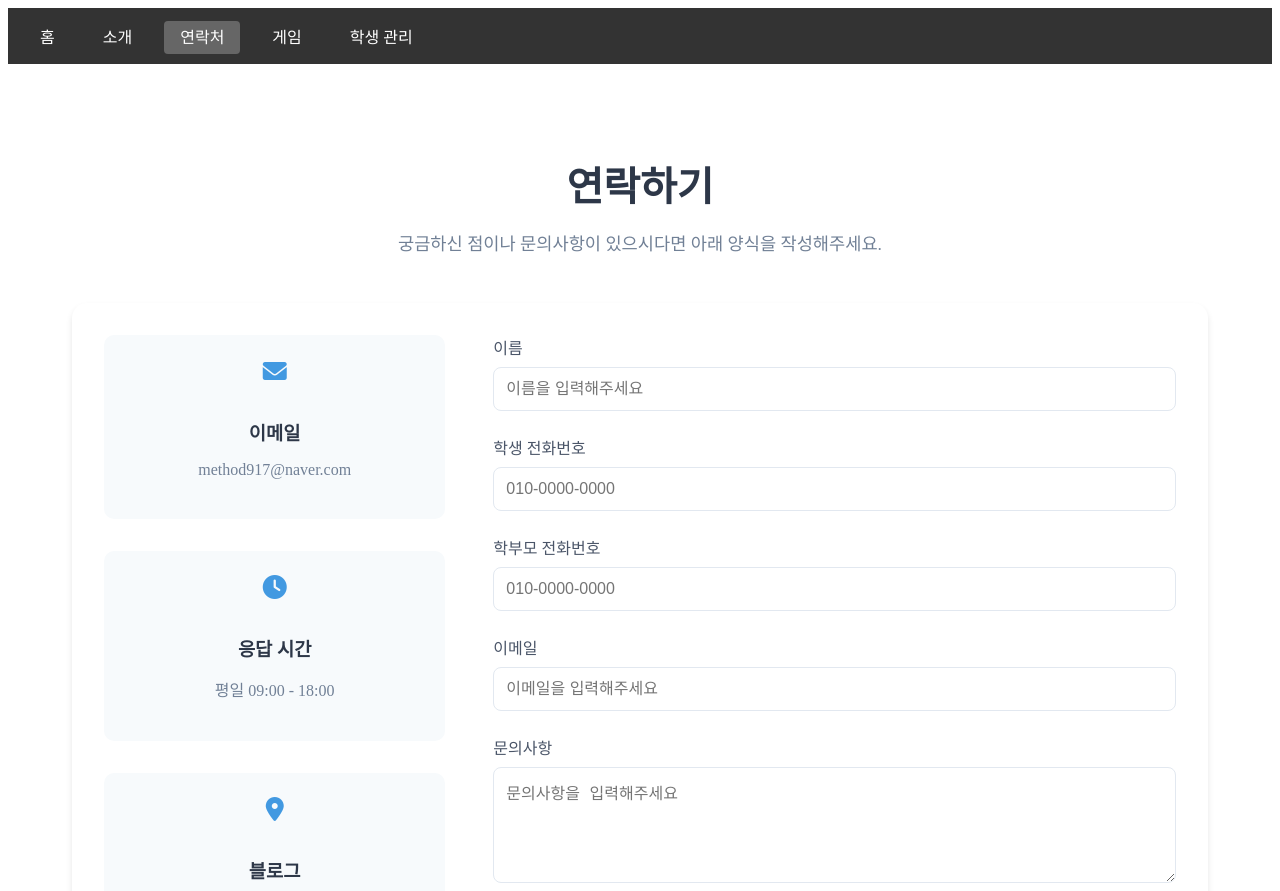
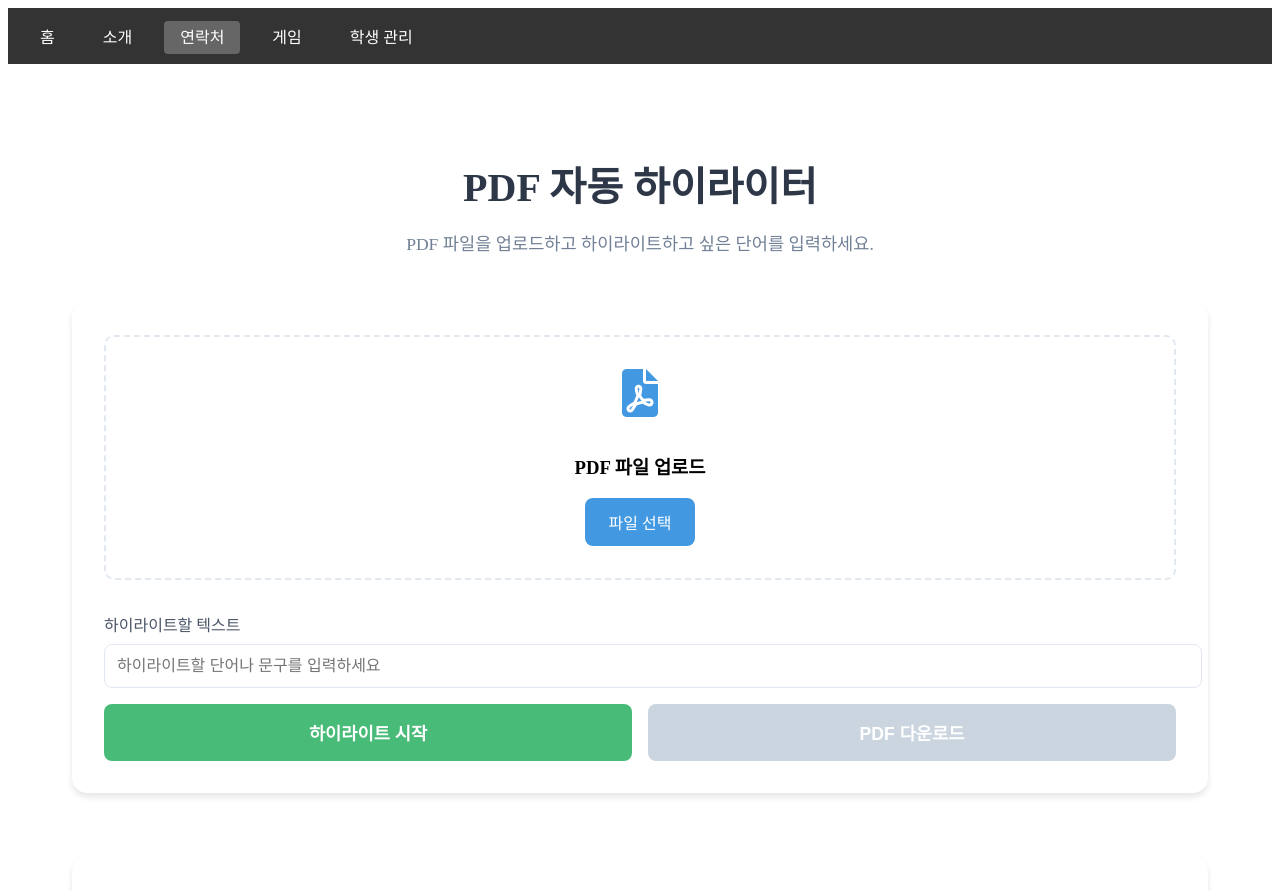
Before and after one commit to dododong76/new, a SvelteKit app: page /contact in a window 1280 px wide. Shown: the top 891 px of the page. Built offline with nearby package versions, Linux system fonts and the light colour scheme.

Commit message:
feat: PDF 하이라이트 및 다운로드 기능 구현

```diff
--- a/package.json
+++ b/package.json
@@ -48,6 +48,8 @@
 	"dependencies": {
 		"@types/better-sqlite3": "^7.6.13",
 		"better-sqlite3": "^11.9.1",
-		"firebase": "^11.6.1"
+		"firebase": "^11.6.1",
+		"pdf-lib": "^1.17.1",
+		"pdfjs-dist": "^5.1.91"
 	}
 }
--- a/src/routes/contact/+page.svelte
+++ b/src/routes/contact/+page.svelte
@@ -1,159 +1,541 @@
 <script>
-  let formData = {
-    name: '',
-    studentPhone: '',
-    parentPhone: '',
-    email: '',
-    message: ''
+  import { onMount } from 'svelte';
+  import * as pdfjsLib from 'pdfjs-dist';
+  import { PDFDocument } from 'pdf-lib';
+
+  let pdfFile = null;
+  let highlightText = '';
+  let fileName = '';
+  let errorMessage = '';
+  let pdfContent = '';
+  let pdfUrl = '';
+  let loading = false;
+  let canvas;
+  let canvasContainer;
+  let currentPage = 1;
+  let numPages = 0;
+  let scale = 1.5;
+  let pdfDoc = null;
+
+  onMount(() => {
+    pdfjsLib.GlobalWorkerOptions.workerSrc = `https://cdnjs.cloudflare.com/ajax/libs/pdf.js/${pdfjsLib.version}/pdf.worker.min.js`;
+  });
+
+  async function handleFileUpload(event) {
+    const file = event.target.files[0];
+    if (file) {
+      if (file.type === 'application/pdf') {
+        pdfFile = file;
+        fileName = file.name;
+        errorMessage = '';
+        await loadPdfContent();
+      } else {
+        pdfFile = null;
+        fileName = '';
+        errorMessage = 'PDF 파일만 업로드 가능합니다.';
+      }
+    }
+  }
+
+  async function loadPdfContent() {
+    try {
+      loading = true;
+      errorMessage = '';
+
+      const arrayBuffer = await pdfFile.arrayBuffer();
+      const loadingTask = pdfjsLib.getDocument({ data: arrayBuffer });
+      pdfDoc = await loadingTask.promise;
+      numPages = pdfDoc.numPages;
+
+      // 텍스트 추출
+      let fullText = '';
+      for (let i = 1; i <= numPages; i++) {
+        const page = await pdfDoc.getPage(i);
+        const textContent = await page.getTextContent();
+        const pageText = textContent.items.map(item => item.str).join(' ');
+        fullText += pageText + '\n';
+      }
+      pdfContent = fullText;
+
+      // 첫 페이지 렌더링
+      await renderPage(1);
+
+    } catch (error) {
+      errorMessage = '파일을 처리하는 중 오류가 발생했습니다: ' + error.message;
+      console.error('PDF 처리 오류:', error);
+    } finally {
+      loading = false;
+    }
+  }
+
+  async function renderPage(pageNum) {
+    try {
+      const page = await pdfDoc.getPage(pageNum);
+      const viewport = page.getViewport({ scale });
+
+      if (!canvas) return;
+
+      canvas.width = viewport.width;
+      canvas.height = viewport.height;
+
+      const context = canvas.getContext('2d');
+      const renderContext = {
+        canvasContext: context,
+        viewport: viewport
       };
 
-  function handleSubmit() {
-    // 폼 제출 로직
-    alert('메시지가 전송되었습니다!');
-    formData = {
-      name: '',
-      studentPhone: '',
-      parentPhone: '',
-      email: '',
-      message: ''
-    };
+      await page.render(renderContext).promise;
+
+      // 하이라이트된 텍스트가 있다면 그리기
+      if (highlightText) {
+        const textContent = await page.getTextContent();
+        const textItems = textContent.items;
+
+        context.fillStyle = 'rgba(255, 255, 0, 0.3)';
+
+        for (const item of textItems) {
+          const itemText = item.str.toLowerCase();
+          if (itemText.includes(highlightText.toLowerCase())) {
+            const transform = viewport.transform;
+            const [x, y] = applyTransform(item.transform, transform);
+
+            context.fillRect(
+              x,
+              y - item.height,
+              item.width * viewport.scale,
+              item.height * viewport.scale
+            );
+          }
+        }
+      }
+
+      currentPage = pageNum;
+    } catch (error) {
+      console.error('페이지 렌더링 오류:', error);
+    }
+  }
+
+  function applyTransform(itemTransform, viewportTransform) {
+    const x = itemTransform[4];
+    const y = itemTransform[5];
+    return [
+      x * viewportTransform[0] + viewportTransform[4],
+      y * viewportTransform[3] + viewportTransform[5]
+    ];
+  }
+
+  async function handleHighlight() {
+    if (!pdfFile) {
+      errorMessage = 'PDF 파일을 먼저 업로드해주세요.';
+      return;
+    }
+
+    if (!highlightText.trim()) {
+      errorMessage = '하이라이트할 텍스트를 입력해주세요.';
+      return;
+    }
+
+    try {
+      loading = true;
+      errorMessage = '';
+
+      // 현재 페이지 다시 렌더링 (하이라이트 포함)
+      await renderPage(currentPage);
+
+      // 검색된 텍스트 개수 계산
+      const searchText = highlightText.toLowerCase();
+      const textPositions = [];
+      let pos = pdfContent.toLowerCase().indexOf(searchText);
+
+      while (pos !== -1) {
+        textPositions.push(pos);
+        pos = pdfContent.toLowerCase().indexOf(searchText, pos + 1);
+      }
+
+      if (textPositions.length === 0) {
+        errorMessage = '검색된 텍스트가 없습니다.';
+        return;
+      }
+
+      errorMessage = `"${highlightText}"가 총 ${textPositions.length}개 발견되었습니다.`;
+
+    } catch (error) {
+      errorMessage = '하이라이트 처리 중 오류가 발생했습니다: ' + error.message;
+      console.error('하이라이트 오류:', error);
+    } finally {
+      loading = false;
+    }
+  }
+
+  async function handlePrevPage() {
+    if (currentPage > 1) {
+      await renderPage(currentPage - 1);
+    }
+  }
+
+  async function handleNextPage() {
+    if (currentPage < numPages) {
+      await renderPage(currentPage + 1);
+    }
+  }
+
+  async function handleDownload() {
+    try {
+      loading = true;
+      errorMessage = '';
+
+      // 캔버스 내용을 이미지로 변환
+      const imageData = canvas.toDataURL('image/png');
+
+      // 새 PDF 문서 생성
+      const pdfDoc = await PDFDocument.create();
+      const page = pdfDoc.addPage([canvas.width, canvas.height]);
+
+      // 이미지를 PDF에 삽입
+      const image = await pdfDoc.embedPng(imageData);
+      page.drawImage(image, {
+        x: 0,
+        y: 0,
+        width: canvas.width,
+        height: canvas.height,
+      });
+
+      // PDF 파일 저장
+      const pdfBytes = await pdfDoc.save();
+      const blob = new Blob([pdfBytes], { type: 'application/pdf' });
+      const url = URL.createObjectURL(blob);
+
+      // 다운로드 링크 생성 및 클릭
+      const link = document.createElement('a');
+      link.href = url;
+      link.download = `highlighted_${fileName}`;
+      document.body.appendChild(link);
+      link.click();
+      document.body.removeChild(link);
+
+      errorMessage = '하이라이트된 PDF가 다운로드되었습니다.';
+    } catch (error) {
+      errorMessage = 'PDF 다운로드 중 오류가 발생했습니다: ' + error.message;
+      console.error('다운로드 오류:', error);
+    } finally {
+      loading = false;
+    }
   }
 </script>
 
-<div class="contact-container">
-  <div class="contact-header">
-    <h1>연락하기</h1>
-    <p>궁금하신 점이나 문의사항이 있으시다면 아래 양식을 작성해주세요.</p>
+<div class="container">
+  <div class="header">
+    <h1>PDF 자동 하이라이터</h1>
+    <p>PDF 파일을 업로드하고 하이라이트하고 싶은 단어를 입력하세요.</p>
   </div>
 
-  <div class="contact-content">
-    <div class="contact-info">
-      <div class="info-card">
-        <i class="fas fa-envelope"></i>
-        <h3>이메일</h3>
-        <p>method917@naver.com</p>
+  <div class="content">
+    <div class="upload-section">
+      <div class="file-upload">
+        <i class="fas fa-file-pdf"></i>
+        <h3>PDF 파일 업로드</h3>
+        <label for="pdf-upload" class="upload-btn">
+          파일 선택
+        </label>
+        <input
+          type="file"
+          accept=".pdf"
+          on:change={handleFileUpload}
+          id="pdf-upload"
+          class="file-input"
+        />
+        {#if fileName}
+          <p class="file-name">{fileName}</p>
+        {/if}
       </div>
-      <div class="info-card">
-        <i class="fas fa-clock"></i>
-        <h3>응답 시간</h3>
-        <p>평일 09:00 - 18:00</p>
+
+      <div class="highlight-section">
+        <div class="input-group">
+          <label for="highlight-text">하이라이트할 텍스트</label>
+          <input
+            type="text"
+            id="highlight-text"
+            bind:value={highlightText}
+            placeholder="하이라이트할 단어나 문구를 입력하세요"
+            class="highlight-input"
+          />
         </div>
-      <div class="info-card">
-        <i class="fas fa-map-marker-alt"></i>
-        <h3>블로그</h3>
-        <a href="https://blog.naver.com/method917" target="_blank">https://blog.naver.com/method917</a>
+
+        <div class="button-group">
+          <button
+            class="highlight-btn"
+            on:click={handleHighlight}
+            disabled={loading}
+          >
+            {loading ? '처리중...' : '하이라이트 시작'}
+          </button>
+
+          <button
+            class="download-btn"
+            on:click={handleDownload}
+            disabled={loading || !pdfDoc}
+          >
+            PDF 다운로드
+          </button>
         </div>
       </div>
 
-    <form class="contact-form" on:submit|preventDefault={handleSubmit}>
-      <div class="form-group">
-        <label for="name">이름</label>
-        <input
-          type="text"
-          id="name"
-          bind:value={formData.name}
-          required
-          placeholder="이름을 입력해주세요"
-        />
+      {#if errorMessage}
+        <div class="error-message">
+          <i class="fas fa-exclamation-circle"></i>
+          {errorMessage}
+        </div>
+      {/if}
     </div>
 
-      <div class="form-group">
-        <label for="studentPhone">학생 전화번호</label>
-        <input
-          type="tel"
-          id="studentPhone"
-          bind:value={formData.studentPhone}
-          required
-          placeholder="010-0000-0000"
-          pattern="[0-9]{3}-[0-9]{4}-[0-9]{4}"
-        />
+    <div class="pdf-viewer">
+      <div class="canvas-container" bind:this={canvasContainer}>
+        <canvas bind:this={canvas}></canvas>
       </div>
 
-      <div class="form-group">
-        <label for="parentPhone">학부모 전화번호</label>
-        <input
-          type="tel"
-          id="parentPhone"
-          bind:value={formData.parentPhone}
-          required
-          placeholder="010-0000-0000"
-          pattern="[0-9]{3}-[0-9]{4}-[0-9]{4}"
-        />
+      {#if pdfDoc}
+        <div class="page-controls">
+          <button
+            on:click={handlePrevPage}
+            disabled={currentPage === 1}
+          >
+            이전 페이지
+          </button>
+          <span>{currentPage} / {numPages}</span>
+          <button
+            on:click={handleNextPage}
+            disabled={currentPage === numPages}
+          >
+            다음 페이지
+          </button>
+        </div>
+      {/if}
     </div>
 
-      <div class="form-group">
-        <label for="email">이메일</label>
-        <input
-          type="email"
-          id="email"
-          bind:value={formData.email}
-          required
-          placeholder="이메일을 입력해주세요"
-        />
+    <div class="info-section">
+      <div class="info-card">
+        <i class="fas fa-info-circle"></i>
+        <h3>사용 방법</h3>
+        <ol>
+          <li>PDF 파일을 업로드합니다.</li>
+          <li>하이라이트하고 싶은 텍스트를 입력합니다.</li>
+          <li>'하이라이트 시작' 버튼을 클릭합니다.</li>
+          <li>'PDF 다운로드' 버튼을 클릭하여 하이라이트된 PDF를 저장합니다.</li>
+        </ol>
       </div>
 
-      <div class="form-group">
-        <label for="message">문의사항</label>
-        <textarea
-          id="message"
-          bind:value={formData.message}
-          rows="5"
-          required
-          placeholder="문의사항을 입력해주세요"
-        ></textarea>
+      <div class="info-card">
+        <i class="fas fa-envelope"></i>
+        <h3>문의하기</h3>
+        <p>이메일: method917@naver.com</p>
+        <p>블로그: <a href="https://blog.naver.com/method917" target="_blank">https://blog.naver.com/method917</a></p>
       </div>
-
-      <button type="submit" class="submit-btn">
-        메시지 보내기
-      </button>
-    </form>
+    </div>
   </div>
 </div>
 
 <style>
-  .contact-container {
+  .container {
     max-width: 1200px;
     margin: 0 auto;
     padding: 2rem;
   }
 
-  .contact-header {
+  .header {
     text-align: center;
     margin-bottom: 3rem;
   }
 
-  .contact-header h1 {
+  .header h1 {
     font-size: 2.5rem;
     color: #2d3748;
     margin-bottom: 1rem;
   }
 
-  .contact-header p {
+  .header p {
     color: #718096;
     font-size: 1.1rem;
   }
 
-  .contact-content {
+  .content {
     display: grid;
-    grid-template-columns: 1fr 2fr;
-    gap: 3rem;
+    grid-template-columns: 1fr;
+    gap: 2rem;
+  }
+
+  .upload-section {
     background: white;
     border-radius: 15px;
     box-shadow: 0 4px 6px rgba(0, 0, 0, 0.1);
     padding: 2rem;
   }
 
-  .contact-info {
+  .file-upload {
+    text-align: center;
+    padding: 2rem;
+    border: 2px dashed #e2e8f0;
+    border-radius: 10px;
+    margin-bottom: 2rem;
+  }
+
+  .file-upload i {
+    font-size: 3rem;
+    color: #4299e1;
+    margin-bottom: 1rem;
+  }
+
+  .file-upload input[type="file"] {
+    display: none;
+  }
+
+  .upload-btn {
+    display: inline-block;
+    background: #4299e1;
+    color: white;
+    padding: 0.75rem 1.5rem;
+    border-radius: 8px;
+    cursor: pointer;
+    transition: background-color 0.2s;
+  }
+
+  .upload-btn:hover {
+    background: #3182ce;
+  }
+
+  .file-name {
+    margin-top: 1rem;
+    color: #4a5568;
+  }
+
+  .highlight-section {
+    margin-top: 2rem;
+  }
+
+  .input-group {
+    margin-bottom: 1rem;
+  }
+
+  .input-group label {
+    display: block;
+    color: #4a5568;
+    margin-bottom: 0.5rem;
+  }
+
+  .input-group input {
+    width: 100%;
+    padding: 0.75rem;
+    border: 1px solid #e2e8f0;
+    border-radius: 8px;
+    font-size: 1rem;
+  }
+
+  .button-group {
+    display: flex;
+    gap: 1rem;
+  }
+
+  .highlight-btn, .download-btn {
+    flex: 1;
+    padding: 1rem;
+    border: none;
+    border-radius: 8px;
+    font-size: 1.1rem;
+    font-weight: 600;
+    cursor: pointer;
+    transition: background-color 0.2s;
+  }
+
+  .highlight-btn {
+    background: #48bb78;
+    color: white;
+  }
+
+  .highlight-btn:hover {
+    background: #38a169;
+  }
+
+  .download-btn {
+    background: #4299e1;
+    color: white;
+  }
+
+  .download-btn:hover {
+    background: #3182ce;
+  }
+
+  .highlight-btn:disabled, .download-btn:disabled {
+    background: #cbd5e0;
+    cursor: not-allowed;
+  }
+
+  .pdf-viewer {
+    background: white;
+    border-radius: 15px;
+    box-shadow: 0 4px 6px rgba(0, 0, 0, 0.1);
+    padding: 1rem;
+    margin-top: 2rem;
+  }
+
+  .canvas-container {
+    width: 100%;
+    overflow-x: auto;
+    margin-bottom: 1rem;
+  }
+
+  canvas {
+    display: block;
+    margin: 0 auto;
+  }
+
+  .page-controls {
+    display: flex;
+    justify-content: center;
+    align-items: center;
+    gap: 1rem;
+    padding: 1rem;
+  }
+
+  .page-controls button {
+    padding: 0.5rem 1rem;
+    background: #4299e1;
+    color: white;
+    border: none;
+    border-radius: 4px;
+    cursor: pointer;
+    transition: background-color 0.2s;
+  }
+
+  .page-controls button:hover {
+    background: #3182ce;
+  }
+
+  .page-controls button:disabled {
+    background: #cbd5e0;
+    cursor: not-allowed;
+  }
+
+  .error-message {
+    margin-top: 1rem;
+    padding: 1rem;
+    background: #fff5f5;
+    color: #c53030;
+    border-radius: 8px;
+    display: flex;
+    align-items: center;
+    gap: 0.5rem;
+  }
+
+  .info-section {
     display: flex;
     flex-direction: column;
     gap: 2rem;
+    margin-top: 2rem;
   }
 
   .info-card {
     background: #f7fafc;
     padding: 1.5rem;
     border-radius: 10px;
-    text-align: center;
   }
 
   .info-card i {
@@ -164,78 +546,34 @@
 
   .info-card h3 {
     color: #2d3748;
+    margin-bottom: 1rem;
+  }
+
+  .info-card ol {
+    padding-left: 1.5rem;
+    color: #4a5568;
+  }
+
+  .info-card li {
     margin-bottom: 0.5rem;
   }
 
-  .info-card p, .info-card a {
-    color: #718096;
+  .info-card a {
+    color: #4299e1;
     text-decoration: none;
   }
 
   .info-card a:hover {
-    color: #4299e1;
-  }
-
-  .contact-form {
-    display: flex;
-    flex-direction: column;
-    gap: 1.5rem;
-  }
-
-  .form-group {
-    display: flex;
-    flex-direction: column;
-    gap: 0.5rem;
-  }
-
-  .form-group label {
-    color: #4a5568;
-    font-weight: 500;
-  }
-
-  .form-group input, .form-group textarea {
-    padding: 0.75rem;
-    border: 1px solid #e2e8f0;
-    border-radius: 8px;
-    font-size: 1rem;
-    transition: border-color 0.2s;
-  }
-
-  .form-group input:focus, .form-group textarea:focus {
-    outline: none;
-    border-color: #4299e1;
-    box-shadow: 0 0 0 3px rgba(66, 153, 225, 0.1);
-  }
-
-  .submit-btn {
-    background: #4299e1;
-    color: white;
-    padding: 1rem;
-    border: none;
-    border-radius: 8px;
-    font-size: 1.1rem;
-    font-weight: 600;
-    cursor: pointer;
-    transition: background-color 0.2s;
-  }
-
-  .submit-btn:hover {
-    background: #3182ce;
+    text-decoration: underline;
   }
 
   @media (max-width: 768px) {
-    .contact-content {
+    .content {
       grid-template-columns: 1fr;
     }
 
-    .contact-info {
-      flex-direction: row;
-      flex-wrap: wrap;
-    }
-
-    .info-card {
-      flex: 1 1 calc(33.333% - 1rem);
-      min-width: 200px;
+    .button-group {
+      flex-direction: column;
     }
   }
 </style>
```
Also changed, not shown: 1 other file (tests, documents, lock files or other folders). Lines whose indentation alone changed are shown as unchanged.
